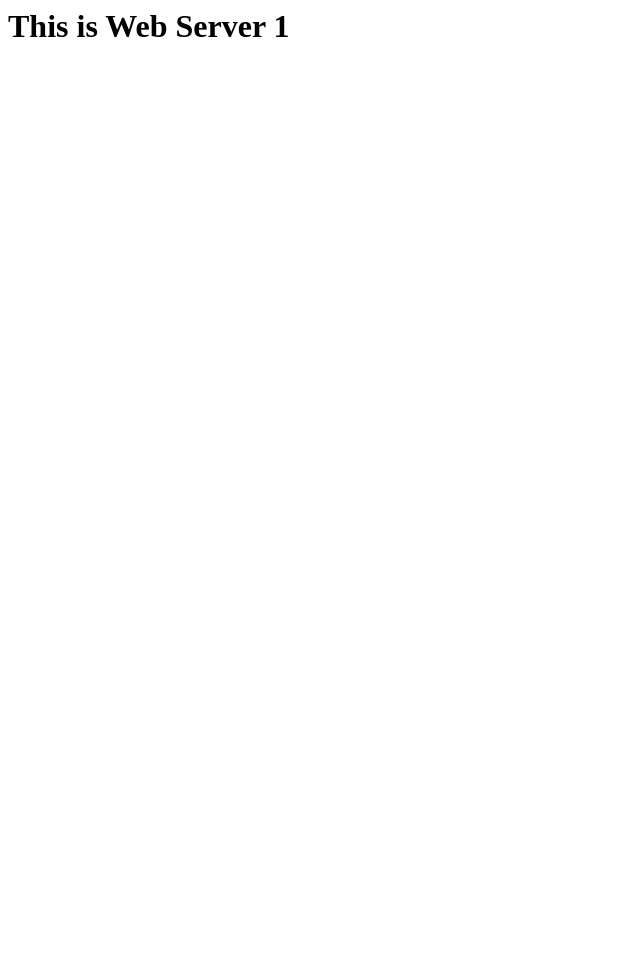
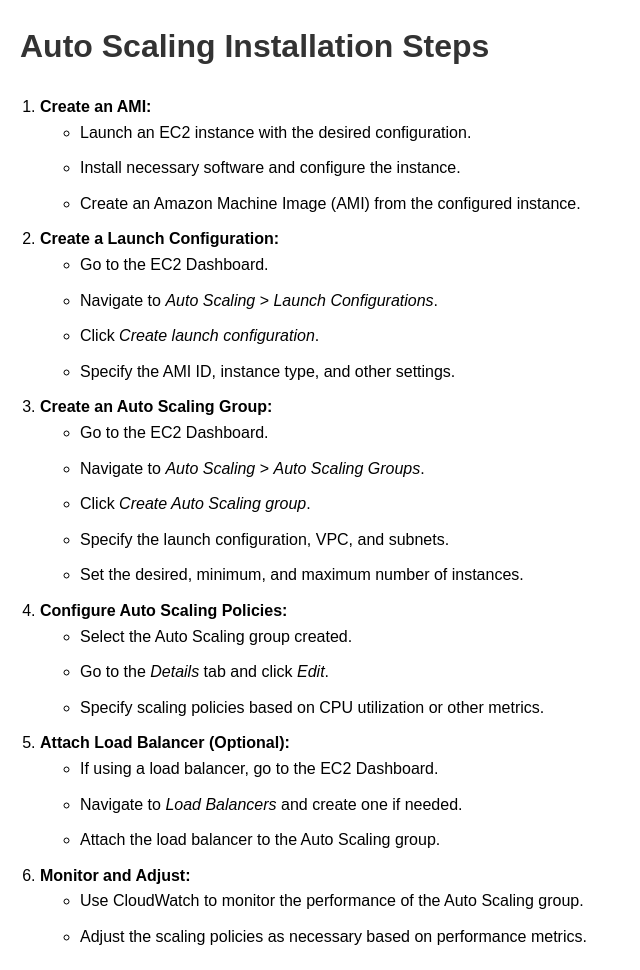
Before and after one commit to maheshfinpros/webserver-deployment, a plain HTML site: page index1.html in a window 1280 px wide. Shown: the whole page, without its empty margins (0-640 px from the left). Before the commit the page ends 800 px from the top, so only its background shows below. Drawn offline with Linux system fonts and the light colour scheme.

Commit message:
Update index1.html

```diff
--- a/index1.html
+++ b/index1.html
@@ -1,5 +1,80 @@
-<!-- index1.html -->
-<html>
-<head><title>Web Server 1</title></head>
-<body><h1>This is Web Server 1</h1></body>
+<!DOCTYPE html>
+<html lang="en">
+<head>
+    <meta charset="UTF-8">
+    <meta name="viewport" content="width=device-width, initial-scale=1.0">
+    <title>Auto Scaling Installation Steps</title>
+    <style>
+        body {
+            font-family: Arial, sans-serif;
+            line-height: 1.6;
+            margin: 20px;
+            padding: 0;
+        }
+        h1 {
+            color: #333;
+        }
+        ol {
+            padding-left: 20px;
+        }
+        li {
+            margin-bottom: 10px;
+        }
+    </style>
+</head>
+<body>
+    <h1>Auto Scaling Installation Steps</h1>
+    <ol>
+        <li>
+            <strong>Create an AMI:</strong>
+            <ul>
+                <li>Launch an EC2 instance with the desired configuration.</li>
+                <li>Install necessary software and configure the instance.</li>
+                <li>Create an Amazon Machine Image (AMI) from the configured instance.</li>
+            </ul>
+        </li>
+        <li>
+            <strong>Create a Launch Configuration:</strong>
+            <ul>
+                <li>Go to the EC2 Dashboard.</li>
+                <li>Navigate to <em>Auto Scaling</em> &gt; <em>Launch Configurations</em>.</li>
+                <li>Click <em>Create launch configuration</em>.</li>
+                <li>Specify the AMI ID, instance type, and other settings.</li>
+            </ul>
+        </li>
+        <li>
+            <strong>Create an Auto Scaling Group:</strong>
+            <ul>
+                <li>Go to the EC2 Dashboard.</li>
+                <li>Navigate to <em>Auto Scaling</em> &gt; <em>Auto Scaling Groups</em>.</li>
+                <li>Click <em>Create Auto Scaling group</em>.</li>
+                <li>Specify the launch configuration, VPC, and subnets.</li>
+                <li>Set the desired, minimum, and maximum number of instances.</li>
+            </ul>
+        </li>
+        <li>
+            <strong>Configure Auto Scaling Policies:</strong>
+            <ul>
+                <li>Select the Auto Scaling group created.</li>
+                <li>Go to the <em>Details</em> tab and click <em>Edit</em>.</li>
+                <li>Specify scaling policies based on CPU utilization or other metrics.</li>
+            </ul>
+        </li>
+        <li>
+            <strong>Attach Load Balancer (Optional):</strong>
+            <ul>
+                <li>If using a load balancer, go to the EC2 Dashboard.</li>
+                <li>Navigate to <em>Load Balancers</em> and create one if needed.</li>
+                <li>Attach the load balancer to the Auto Scaling group.</li>
+            </ul>
+        </li>
+        <li>
+            <strong>Monitor and Adjust:</strong>
+            <ul>
+                <li>Use CloudWatch to monitor the performance of the Auto Scaling group.</li>
+                <li>Adjust the scaling policies as necessary based on performance metrics.</li>
+            </ul>
+        </li>
+    </ol>
+</body>
 </html>
```
